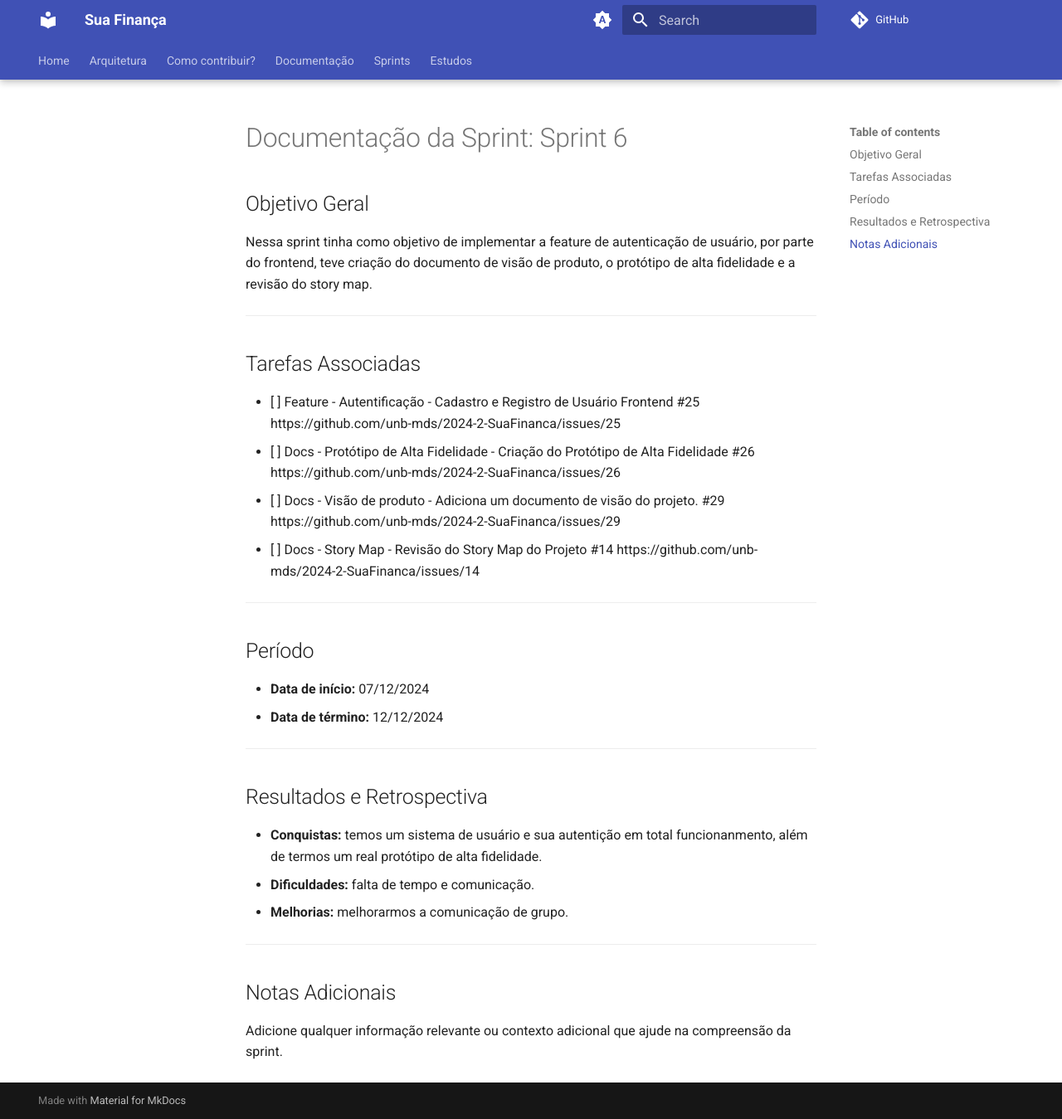
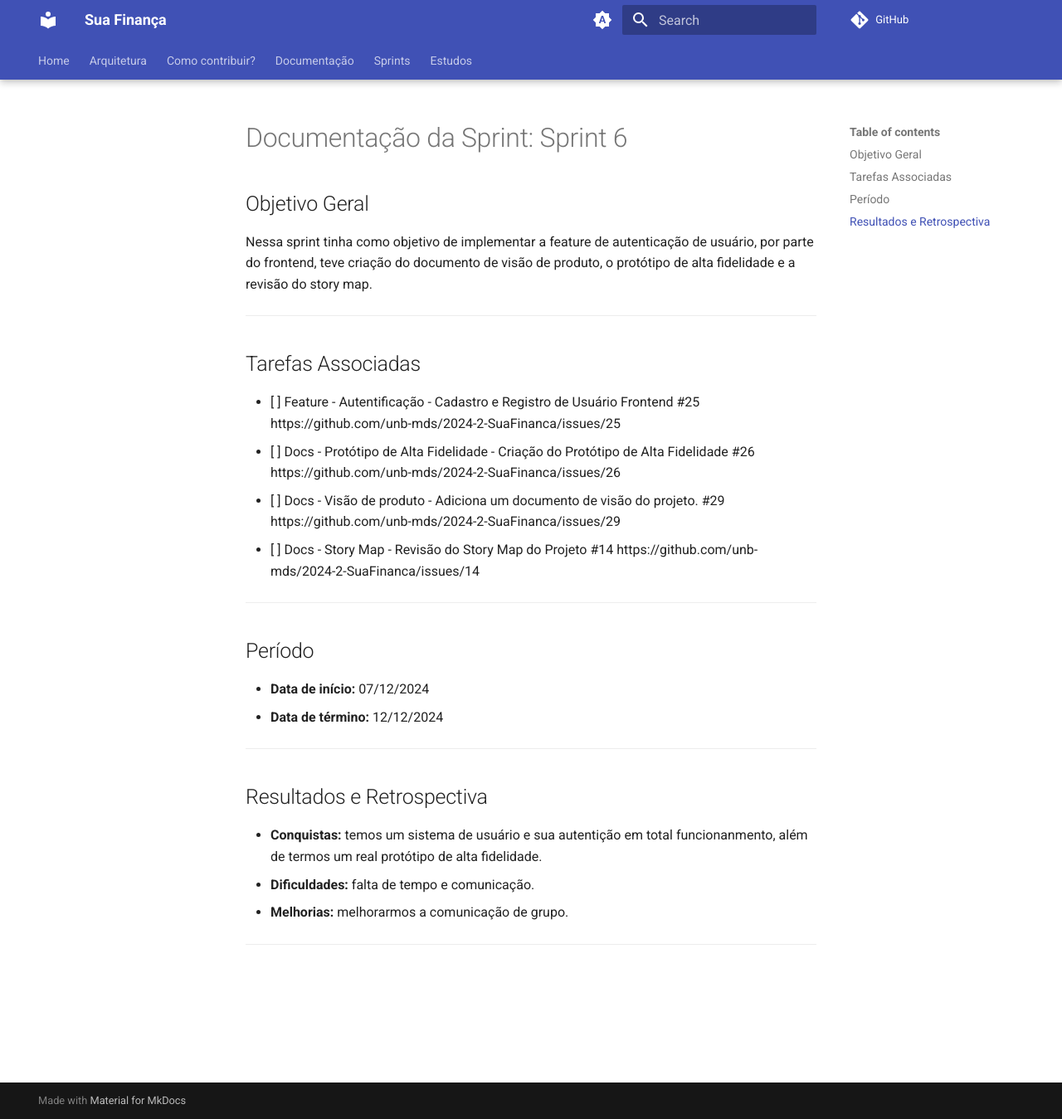
Before and after one commit to unb-mds/2024-2-SuaFinanca, an MkDocs documentation site: the page built from documents/doc/sprints/sprint_6.md, in a window 1280 px wide and 1349 px high. Shown: the whole window at 83% size. Built offline with MkDocs 1.6.1 and Material for MkDocs 9.7.7, drawn with Linux system fonts in a browser that asks for light colours; comment, search, counter and statistics services are not loaded.

Commit message:
sprint(docs): atualiza a documentção das sprints 5 e 6

```diff
--- a/documents/doc/sprints/sprint_6.md
+++ b/documents/doc/sprints/sprint_6.md
@@ -27,6 +27,3 @@ Nessa sprint tinha como objetivo de implementar a feature de autenticação de u
 - **Melhorias:** melhorarmos a comunicação de grupo.
 
 ---
-
-## Notas Adicionais
-Adicione qualquer informação relevante ou contexto adicional que ajude na compreensão da sprint.
```
Also changed, not shown: documents/doc/sprints/sprint_5.md (+0 -1 lines).
